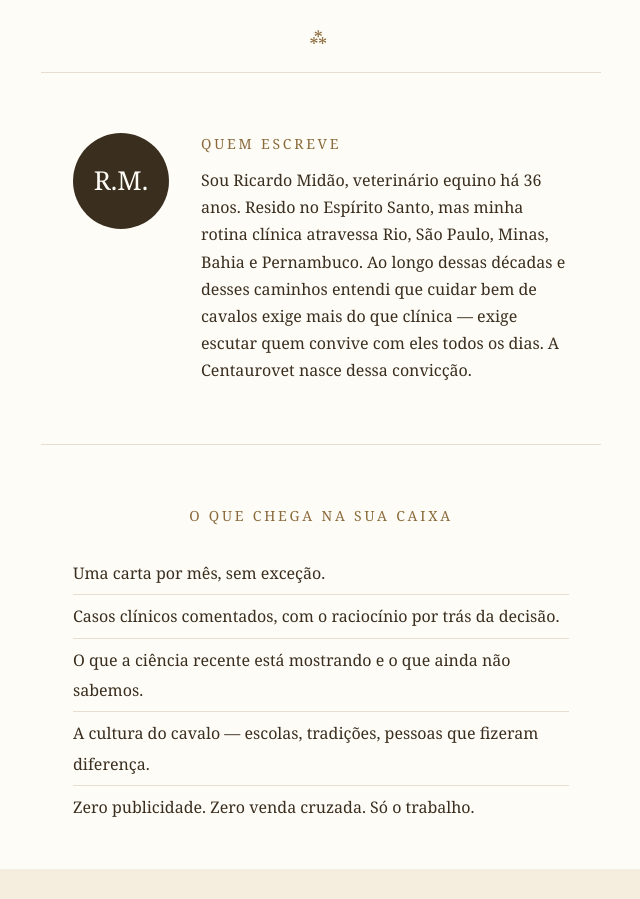
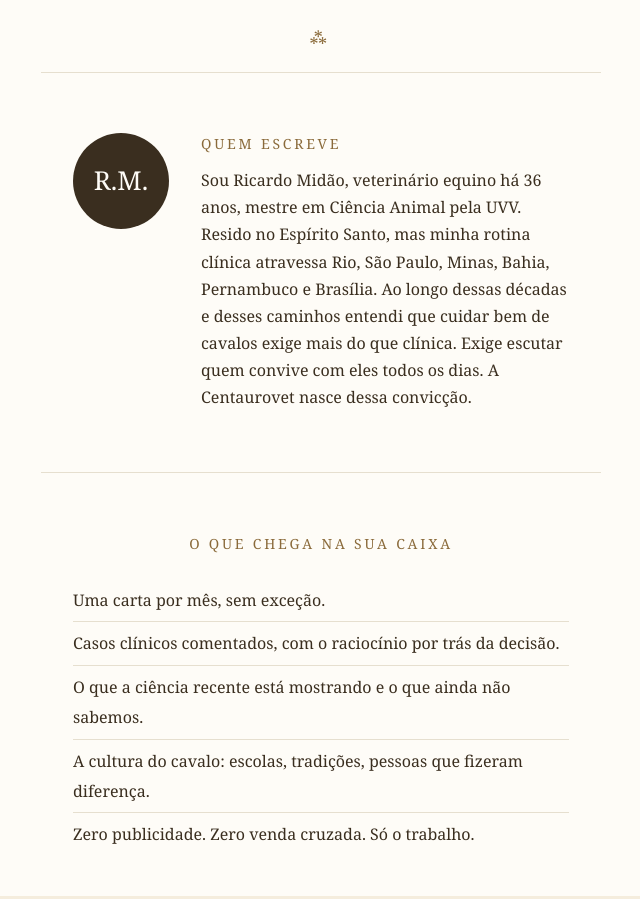
Before and after one commit to Centaurovet/centaurovet.github.io, a plain HTML site: page index.html in a window 1280 px wide. Shown: the part 1625-2524 px from the top of the page, without its empty margins (319-959 px from the left). Drawn offline with Linux system fonts and the light colour scheme.

Commit message:
Update index.html

```diff
--- a/index.html
+++ b/index.html
@@ -25,7 +25,7 @@
   <!-- "viewport" faz a página se ajustar bem em celulares -->
   <meta name="viewport" content="width=device-width, initial-scale=1.0">
 
-  <title>Centaurovet — Medicina e cultura do cavalo</title>
+  <title>Centaurovet: Medicina e cultura do cavalo</title>
   <meta name="description" content="Uma carta por mês sobre ciência, clínica e o que o cavalo nos ensina. Por Dr. Ricardo, médico veterinário equino.">
 
   <!-- Cor do tema usada por navegadores móveis na barra superior -->
@@ -408,15 +408,15 @@
   <section class="manifesto">
     <p class="rubrica">um manifesto</p>
 
-    <p>A conexão entre o homem e o cavalo é ancestral. Mais antiga do que qualquer escola, qualquer nação, qualquer linguagem escrita — e ainda assim, continua acontecendo todos os dias.</p>
+    <p>A conexão entre o homem e o cavalo é ancestral. Mais antiga do que qualquer escola, qualquer nação, qualquer linguagem escrita. E ainda assim continua acontecendo todos os dias.</p>
 
     <p>Nessa troca, o homem oferece inteligência ao cavalo. O cavalo oferece ao homem altura, velocidade, resistência, potência. Não é posse de um sobre o outro. É simbiose.</p>
 
-    <p>Em cada contato — a mão no pescoço, o pé no estribo, o olho que se cruza com o olho — dois seres se reconhecem. A ciência mostra o que acontece no corpo; a experiência de quem vive com cavalos mostra o que acontece no resto. A presença do outro transforma quem nós somos.</p>
+    <p>Em cada contato, a mão no pescoço, o pé no estribo, o olho que se cruza com o olho, dois seres se reconhecem. A ciência mostra o que acontece no corpo. A experiência de quem vive com cavalos mostra o que acontece no resto. A presença do outro transforma quem nós somos.</p>
 
     <p>Nosso trabalho nasce da ciência e do amor pelo cavalo, e essas duas coisas não se opõem. A ciência garante que o cuidado faça sentido. O amor garante que o cuidado aconteça. Uma sem a outra machuca.</p>
 
-    <p>Existimos para apoiar diretamente os humanos que escolhem viver com e dos cavalos — e, através deles, melhorar a vida do maior número possível de cavalos. Cada atendimento cuida de um cavalo. Cada aula pode cuidar de centenas.</p>
+    <p>Existimos para apoiar diretamente os humanos que escolhem viver com e dos cavalos, e através deles melhorar a vida do maior número possível de cavalos. Cada atendimento cuida de um cavalo. Cada aula pode cuidar de centenas.</p>
 
     <p class="fecho">Juntos, somos uma terceira espécie.</p>
   </section>
@@ -433,11 +433,12 @@
     <div>
       <p class="rubrica">quem escreve</p>
       <p class="corpo">
-        Sou Ricardo Midão, veterinário equino há 36 anos. Resido no Espírito Santo,
-        mas minha rotina clínica atravessa Rio, São Paulo, Minas, Bahia e
-        Pernambuco. Ao longo dessas décadas e desses caminhos entendi que
-        cuidar bem de cavalos exige mais do que clínica — exige escutar quem
-        convive com eles todos os dias. A Centaurovet nasce dessa convicção.
+        Sou Ricardo Midão, veterinário equino há 36 anos, mestre em Ciência
+        Animal pela UVV. Resido no Espírito Santo, mas minha rotina clínica
+        atravessa Rio, São Paulo, Minas, Bahia, Pernambuco e Brasília. Ao
+        longo dessas décadas e desses caminhos entendi que cuidar bem de
+        cavalos exige mais do que clínica. Exige escutar quem convive com
+        eles todos os dias. A Centaurovet nasce dessa convicção.
       </p>
     </div>
   </section>
@@ -449,7 +450,7 @@
       <li>Uma carta por mês, sem exceção.</li>
       <li>Casos clínicos comentados, com o raciocínio por trás da decisão.</li>
       <li>O que a ciência recente está mostrando e o que ainda não sabemos.</li>
-      <li>A cultura do cavalo — escolas, tradições, pessoas que fizeram diferença.</li>
+      <li>A cultura do cavalo: escolas, tradições, pessoas que fizeram diferença.</li>
       <li>Zero publicidade. Zero venda cruzada. Só o trabalho.</li>
     </ul>
   </section>
```
